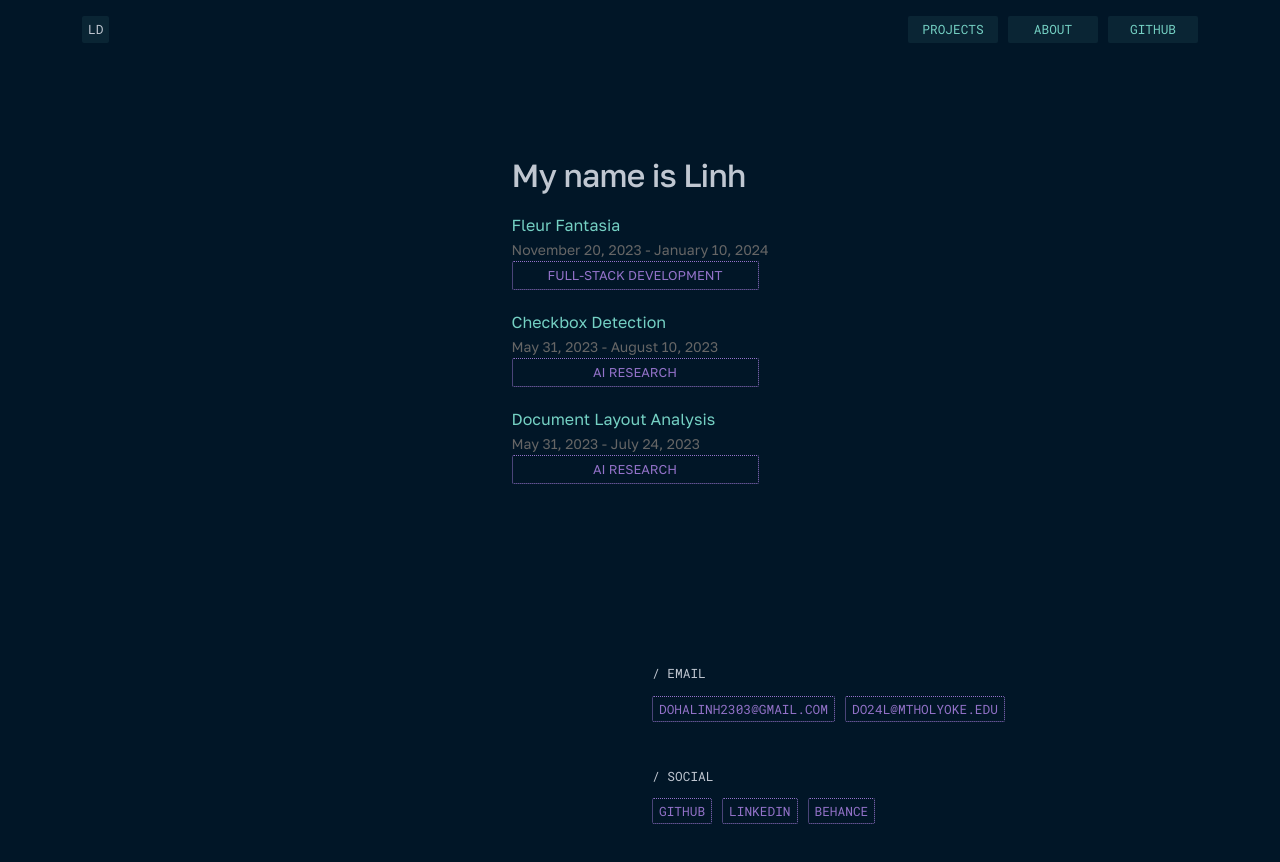
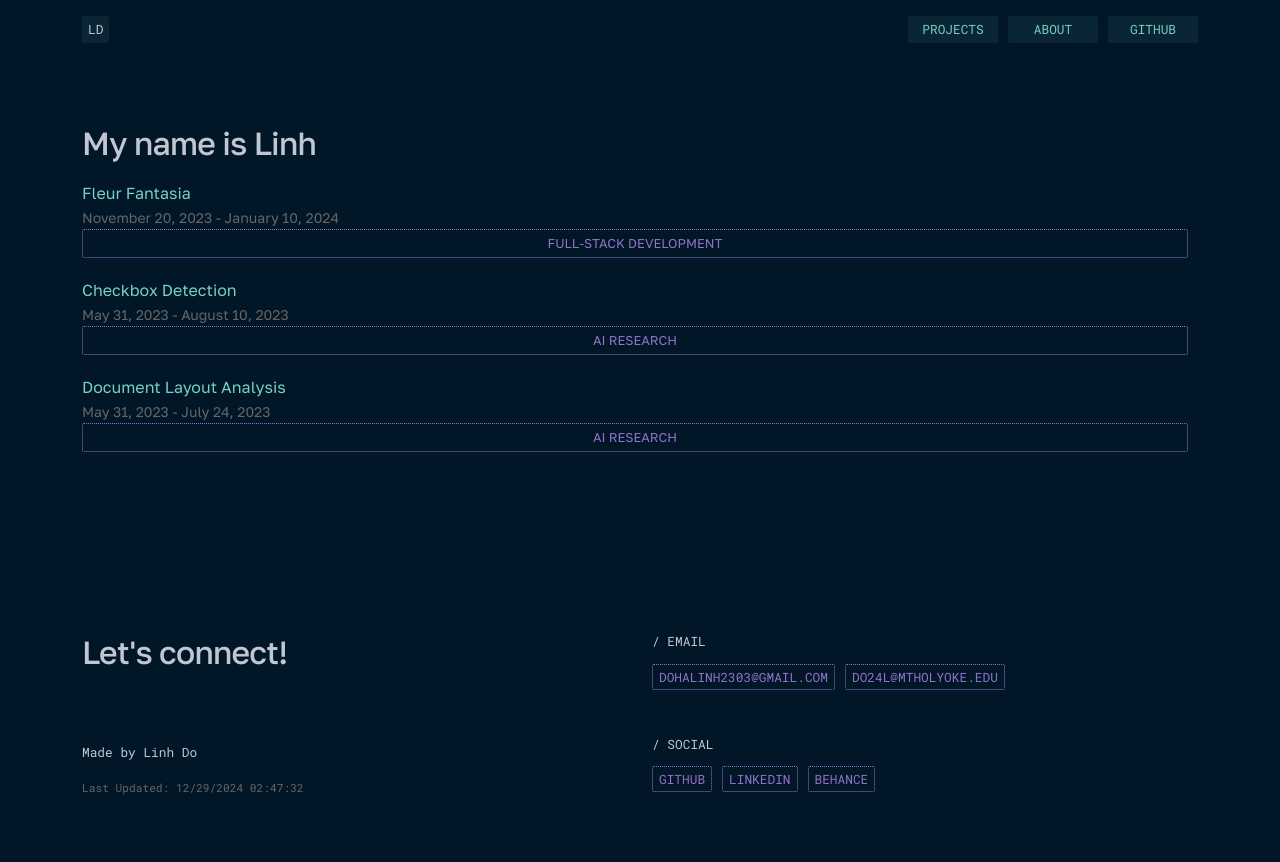
Before and after one commit to LynnHaDo/Portfolio, a Next.js app: page / in a window 1280 px wide. Shown: the top 862 px of the page. Built offline with nearby package versions, Linux system fonts and the light colour scheme.

Commit message:
Add useMounted hook to check document loading

```diff
--- a/components/layout.js
+++ b/components/layout.js
@@ -4,7 +4,16 @@ import Link from 'next/link';
 import styles from './layout.module.scss';
 import utilStyles from '../styles/utils.module.scss';
 
+import Logo from './logo';
+
+import { useMounted } from '../hooks/useMounted'
+
 export default function Layout({ children, siteTitle, home }) {
+    const mounted = useMounted()
+
+    if (!mounted)
+        return null
+    else
     return (
         <div className="container">
             <Head>
@@ -13,9 +22,7 @@ export default function Layout({ children, siteTitle, home }) {
             </Head>
 
             <header className = {`${styles.header} ${utilStyles.code} d-flex justify-content-between align-items-center`}>
-                <Link href="/" className={`${utilStyles.nav} ${utilStyles.colorInherit}`}>
-                    LD
-                </Link>
+                <Logo />
 
                 <div className={`${styles.buttons} d-flex justify-content-between align-items-center`}>
                     <Link href="/" className={utilStyles.nav}>
@@ -41,8 +48,17 @@ export default function Layout({ children, siteTitle, home }) {
 
             <footer className={styles.footer}>
                 <div class = "row">
-                    <div class = "col-lg-6"></div>
-                    <div className = {`${utilStyles.code} col-lg-6`}>
+                    <div class = "col-lg-6 d-flex align-items-start flex-column">
+                        <h2 className={`${utilStyles.headingXl} mb-auto`}>
+                            Let's connect!
+                        </h2>
+
+                        <div className={utilStyles.code}>
+                            <p>Made by Linh Do</p>
+                            <small className={utilStyles.lightText}>Last Updated: {document.lastModified}</small>
+                        </div>
+                    </div>
+                    <div className = {`col-lg-6 ${utilStyles.code}`}>
                         <div class = "mb-5">
                             <p>/ EMAIL</p>
                             <a href="mailto:dohalinh2303@gmail.com" className={utilStyles.tag}>
--- a/components/layout.module.scss
+++ b/components/layout.module.scss
@@ -1,6 +1,7 @@
 .header {
     width: 100%;
-    margin: 1rem auto;
+    position: sticky;
+    top: 1rem;
 }
 
 .buttons {
@@ -12,14 +13,13 @@
 
 .main {
     padding: 5rem 0;
-    flex: 1;
-    display: flex;
-    flex-direction: column;
-    justify-content: center;
-    align-items: center;
 }
 
 .footer {
     width: 100%;
     padding: 5rem 0;
+
+    h2 {
+        margin: 0;
+    }
 }
--- /dev/null
+++ b/components/logo.js
@@ -0,0 +1,11 @@
+import Link from 'next/link';
+
+import utilStyles from '../styles/utils.module.scss';
+
+export default function Logo() {
+    return (
+        <Link href="/" className={`${utilStyles.nav} ${utilStyles.colorInherit}`}>
+            LD
+        </Link>
+    )
+}
--- /dev/null
+++ b/hooks/useMounted.js
@@ -0,0 +1,11 @@
+import { useState, useEffect } from 'react'
+
+export function useMounted() {
+	const [mounted, setMounted] = useState(false)
+
+	useEffect(() => {
+		setMounted(true)
+	}, [])
+
+	return mounted
+}
```
Also changed, not shown: public/logo.png, 1 other file (tests, documents, lock files or other folders).
